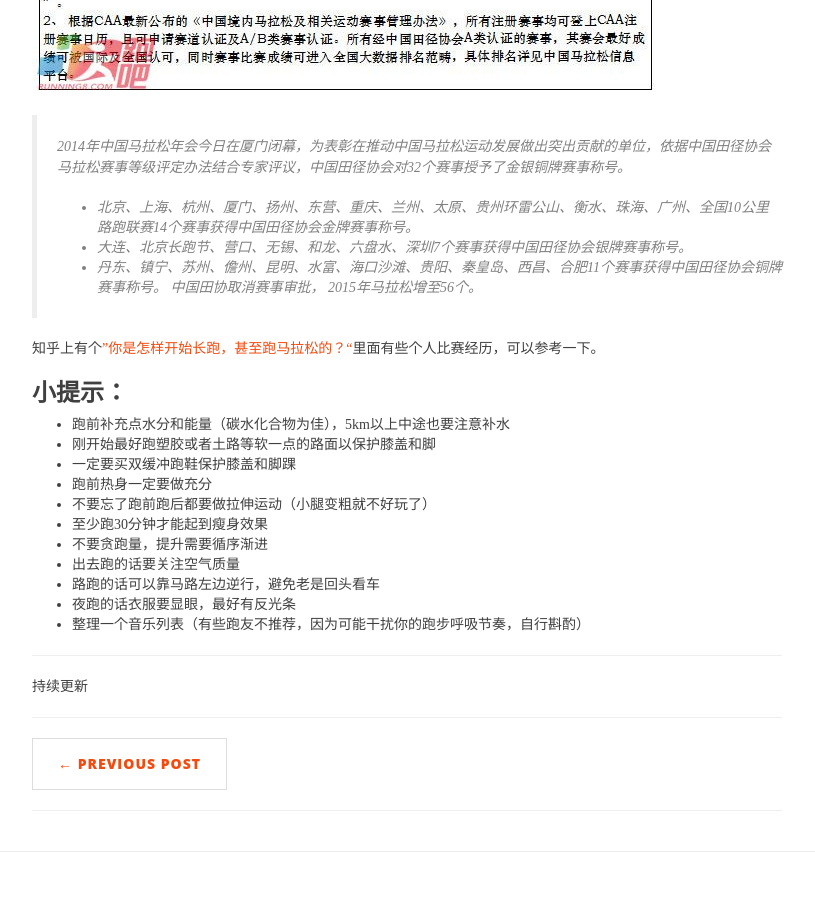
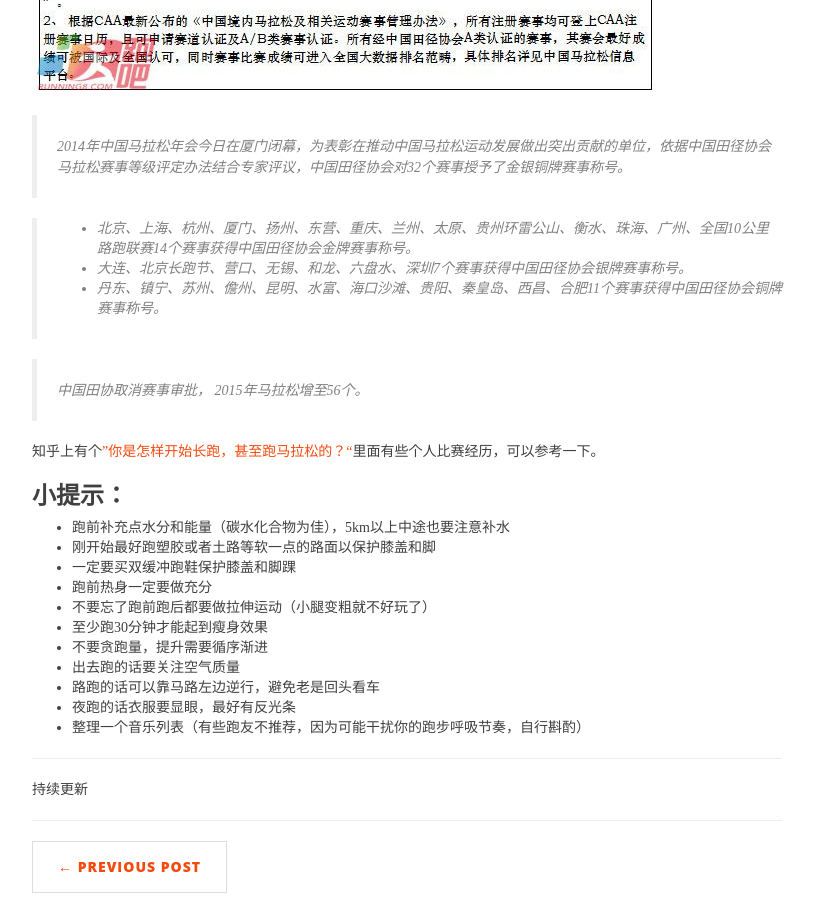
Before and after one commit to MrRaindrop/MrRaindrop.github.io, a Jekyll site: the page built from _posts/2015-01-03-the-runners-guide-to-the-galaxy.md, in a window 1280 px wide and 900 px high, scrolled down 7881 px. Shown: the whole window, without its empty margins (233-1048 px from the left). Built offline with Jekyll 4.4.1, drawn with Linux system fonts in a browser that asks for light colours; comment, search, counter and statistics services are not loaded; some of the changed text lies outside the part shown.

Commit message:
format
format

```diff
--- a/_posts/2015-01-03-the-runners-guide-to-the-galaxy.md
+++ b/_posts/2015-01-03-the-runners-guide-to-the-galaxy.md
@@ -235,14 +235,16 @@ LSD建议2周加一次量，上面的``*2``表示该LSD距离需要完成2次
 
 ### 相关的比赛
 
-2015国内马拉松赛事表
+**2015国内马拉松赛事表**
 
 ![Marathon](http://www.mrraindrop.com/img/posts/marathon.jpg)
 
 > 2014年中国马拉松年会今日在厦门闭幕，为表彰在推动中国马拉松运动发展做出突出贡献的单位，依据中国田径协会马拉松赛事等级评定办法结合专家评议，中国田径协会对32个赛事授予了金银铜牌赛事称号。
+
 > * 北京、上海、杭州、厦门、扬州、东营、重庆、兰州、太原、贵州环雷公山、衡水、珠海、广州、全国10公里路跑联赛14个赛事获得中国田径协会金牌赛事称号。
 > * 大连、北京长跑节、营口、无锡、和龙、六盘水、深圳7个赛事获得中国田径协会银牌赛事称号。
 > * 丹东、镇宁、苏州、儋州、昆明、水富、海口沙滩、贵阳、秦皇岛、西昌、合肥11个赛事获得中国田径协会铜牌赛事称号。
+
 > 中国田协取消赛事审批， 2015年马拉松增至56个。
 
 知乎上有个[”你是怎样开始长跑，甚至跑马拉松的？“](http://www.zhihu.com/question/19696958)里面有些个人比赛经历，可以参考一下。
```
Also changed, not shown: other parts of _posts/2015-01-03-the-runners-guide-to-the-galaxy.md (+1 -1 lines).
